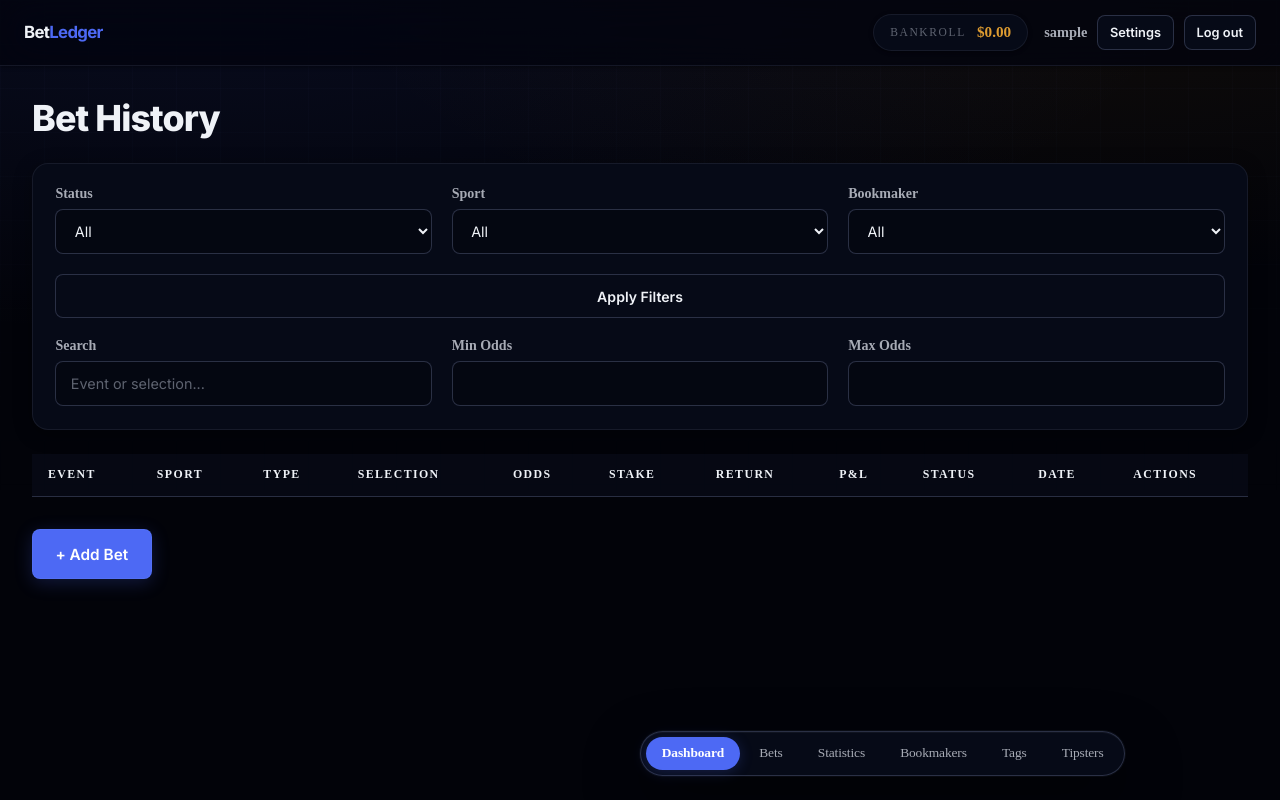
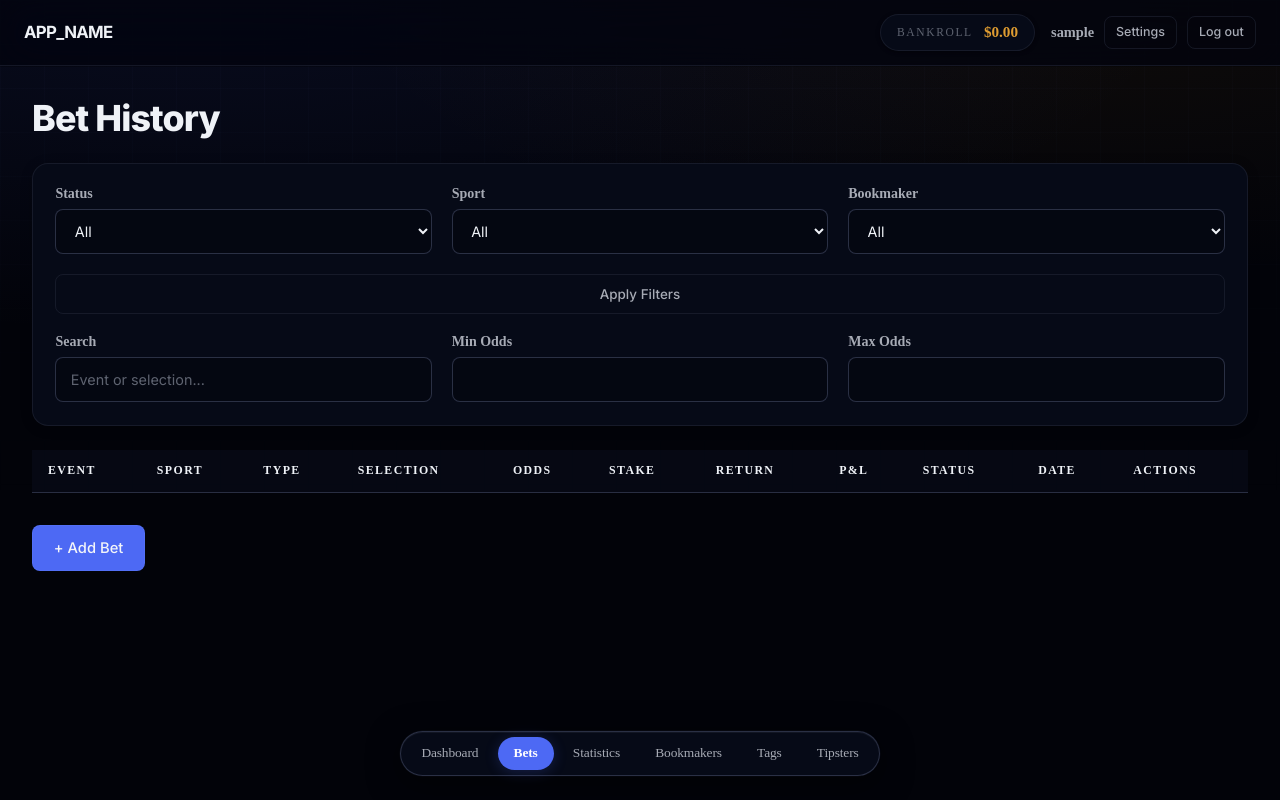
Before and after one commit to ManuelNeurauter/bet-tracker, a PHP site: page /bets in a window 1280 px wide. Run offline with PHP 8.4, Linux system fonts and the light colour scheme; the visitor is signed in with stand-in values (Sample User, id 1); data comes from the database, SQL or seed files in the repository; data that the repository does not hold is empty; some libraries are stand-ins or nearby versions.

Commit message:
Fix dock centering, active state, chart colors; refine to example aesthetic
Bugs fixed:
- Dock centering: replace left:50%/transform with left:0/right:0/
  margin:auto — correctly centers against viewport regardless of
  scrollbar gutter width on Windows
- Active state: $request_uri is index.php top-level scope, not
  accessible inside static controller methods. Derive $currentRoute
  directly from $_SERVER['REQUEST_URI'] in layout.php so every
  page marks the correct dock item active
- Chart colors: Chart.js 3.x does not parse oklch(). Replace all
  chart color strings with hsla() equivalents. Positive P&L bars
  now amber (in-palette accent), negative bars warm dim red —
  no semantic green, consistent with the violet+amber scheme.
  Bankroll line uses indigo hsla; font updated from Outfit to Inter.

Aesthetic refinements toward example:
- Card borders: 1px -> 0.5px; lighter shadow (2px 12px not 4px 18px)
- Primary KPI card: subtle indigo glow (0 0 18px primary/0.18)
  matching example's featured-card glow treatment
- Buttons: weight 600->500; border 1px->0.5px; hover uses opacity
  not transform; secondary/ghost use transparent bg with border
- Badges: padding tighter; weight 700->500; border 1px->0.5px
- Header bottom border: 1px->0.5px

Co-Authored-By: Claude Sonnet 4.6 <noreply@anthropic.com>

```diff
--- a/public/css/style.css
+++ b/public/css/style.css
@@ -155,8 +155,8 @@ small { color: var(--text-3); font-size: 0.85em; }
   background: oklch(0.115 0.026 270 / 0.82);
   backdrop-filter: blur(20px) saturate(160%);
   -webkit-backdrop-filter: blur(20px) saturate(160%);
-  border-bottom: 1px solid var(--border);
-  box-shadow: var(--shadow-xs);
+  border-bottom: 0.5px solid var(--border);
+  box-shadow: 0 1px 0 oklch(0 0 0 / 0.25);
   animation: enter-down 0.55s var(--ease-out-expo) both;
 }
 
@@ -280,8 +280,10 @@ small { color: var(--text-3); font-size: 0.85em; }
 .nav-dock {
   position: fixed;
   bottom: 1.5rem;
-  left: 50%;
-  transform: translateX(-50%);
+  left: 0;
+  right: 0;
+  width: fit-content;
+  margin: 0 auto;
   z-index: var(--z-sticky);
   display: flex;
   align-items: center;
@@ -290,12 +292,12 @@ small { color: var(--text-3); font-size: 0.85em; }
   background: oklch(0.155 0.032 270 / 0.92);
   backdrop-filter: blur(28px) saturate(200%);
   -webkit-backdrop-filter: blur(28px) saturate(200%);
-  border: 1px solid var(--border-strong);
+  border: 0.5px solid var(--border-strong);
   border-radius: 999px;
   box-shadow:
-    var(--shadow-lg),
-    0 0 0 1px oklch(0.36 0.04 270 / 0.20),
-    inset 0 1px 0 oklch(1 0 0 / 0.04);
+    0 8px 32px oklch(0 0 0 / 0.50),
+    0 0 0 0.5px oklch(0.36 0.04 270 / 0.25),
+    inset 0 1px 0 oklch(1 0 0 / 0.05);
   animation: enter-up var(--t-slow) var(--ease-out-expo) 0.5s both;
 }
 
@@ -347,11 +349,11 @@ small { color: var(--text-3); font-size: 0.85em; }
   align-items: center;
   justify-content: center;
   gap: 0.4rem;
-  padding: 0.65rem 1.1rem;
+  padding: 0.55rem 1rem;
   border-radius: var(--r-sm);
-  border: 1px solid transparent;
-  font-size: 0.88rem;
-  font-weight: 600;
+  border: 0.5px solid transparent;
+  font-size: 0.84rem;
+  font-weight: 500;
   font-family: 'Inter', sans-serif;
   text-decoration: none;
   cursor: pointer;
@@ -360,65 +362,61 @@ small { color: var(--text-3); font-size: 0.85em; }
     border-color var(--t-fast) var(--ease-out-quart),
     color        var(--t-fast) var(--ease-out-quart),
     box-shadow   var(--t-base) var(--ease-out-quart),
-    transform    var(--t-fast) var(--ease-out-quart);
+    opacity      var(--t-fast) var(--ease-out-quart);
   white-space: nowrap;
   -webkit-user-select: none;
   user-select: none;
 }
-.btn:hover { transform: translateY(-1px); }
-.btn:active { transform: translateY(0); }
+.btn:hover { opacity: 0.88; }
+.btn:active { opacity: 1; }
 .btn:focus-visible {
   outline: 2px solid var(--primary);
   outline-offset: 2px;
 }
 
+/* Solid primary — matches example .btn-primary */
 .btn-primary {
   background: var(--primary);
-  color: oklch(1 0 0);
-  border-color: oklch(0.62 0.19 270 / 0.5);
-  box-shadow: 0 4px 18px var(--primary-glow);
+  color: oklch(0.97 0.006 270);
+  border-color: oklch(0.62 0.19 270 / 0.4);
 }
 .btn-primary:hover {
+  opacity: 1;
   background: oklch(0.62 0.20 270);
   color: oklch(1 0 0);
-  box-shadow: 0 6px 24px var(--primary-glow);
 }
 
+/* Ghost / outline — matches example .btn-ghost */
 .btn-secondary,
 .btn-light,
 .btn-outline-light {
-  background: var(--bg-surface);
-  color: var(--text-1);
-  border-color: var(--border-strong);
+  background: transparent;
+  color: var(--text-2);
+  border-color: var(--border);
 }
 .btn-secondary:hover,
 .btn-light:hover,
 .btn-outline-light:hover {
+  opacity: 1;
   background: var(--bg-raised);
   color: var(--text-1);
-  border-color: oklch(0.42 0.06 270 / 0.8);
+  border-color: var(--border-strong);
 }
 
+/* Danger */
 .btn-danger {
   background: var(--danger);
   color: oklch(1 0 0);
   border-color: transparent;
-  box-shadow: 0 4px 16px oklch(0.67 0.22 25 / 0.22);
 }
-.btn-danger:hover {
-  background: oklch(0.70 0.21 25);
-  color: oklch(1 0 0);
-}
+.btn-danger:hover { opacity: 1; background: oklch(0.70 0.21 25); color: oklch(1 0 0); }
 
-.btn-info, .btn-success {
-  color: oklch(0.10 0.02 270);
-  border-color: transparent;
-}
+.btn-info, .btn-success { color: oklch(0.10 0.02 270); border-color: transparent; }
 .btn-info    { background: var(--info); }
 .btn-success { background: var(--success); }
 
-.btn-small  { padding: 0.45rem 0.75rem; font-size: 0.80rem; }
-.btn-large  { padding: 0.8rem 1.4rem; font-size: 0.96rem; }
+.btn-small  { padding: 0.38rem 0.7rem; font-size: 0.78rem; }
+.btn-large  { padding: 0.7rem 1.3rem; font-size: 0.92rem; }
 
 /* ── Forms ─────────────────────────────────────────────────────── */
 label {
@@ -556,9 +554,9 @@ tbody tr.row-void { opacity: 0.62; }
 .modal-content,
 .page-panel {
   background: var(--bg-surface);
-  border: 1px solid var(--border);
+  border: 0.5px solid var(--border);
   border-radius: var(--r-lg);
-  box-shadow: var(--shadow-sm);
+  box-shadow: 0 2px 12px oklch(0 0 0 / 0.22);
   transition: border-color var(--t-base) var(--ease-out-quart),
               box-shadow   var(--t-base) var(--ease-out-quart);
 }
--- a/src/views/layout.php
+++ b/src/views/layout.php
@@ -12,7 +12,10 @@
     <script src="https://cdn.jsdelivr.net/npm/chart.js@3.9.1/dist/chart.min.js"></script>
 </head>
 <body class="<?php echo isLoggedIn() ? 'app-shell authenticated-shell' : 'app-shell guest-shell'; ?>">
-    <?php $currentRoute = $request_uri ?? ''; ?>
+    <?php
+    /* Derive the current route directly so it works regardless of call scope */
+    $currentRoute = ltrim(rtrim(parse_url($_SERVER['REQUEST_URI'], PHP_URL_PATH), '/'), '/');
+    ?>
     <div class="app-shell-frame">
         <header class="app-header">
             <div class="header-content">
```
Also changed, not shown: other parts of public/css/style.css (+18 -14 lines), src/views/dashboard-content.php (+17 -15 lines).
